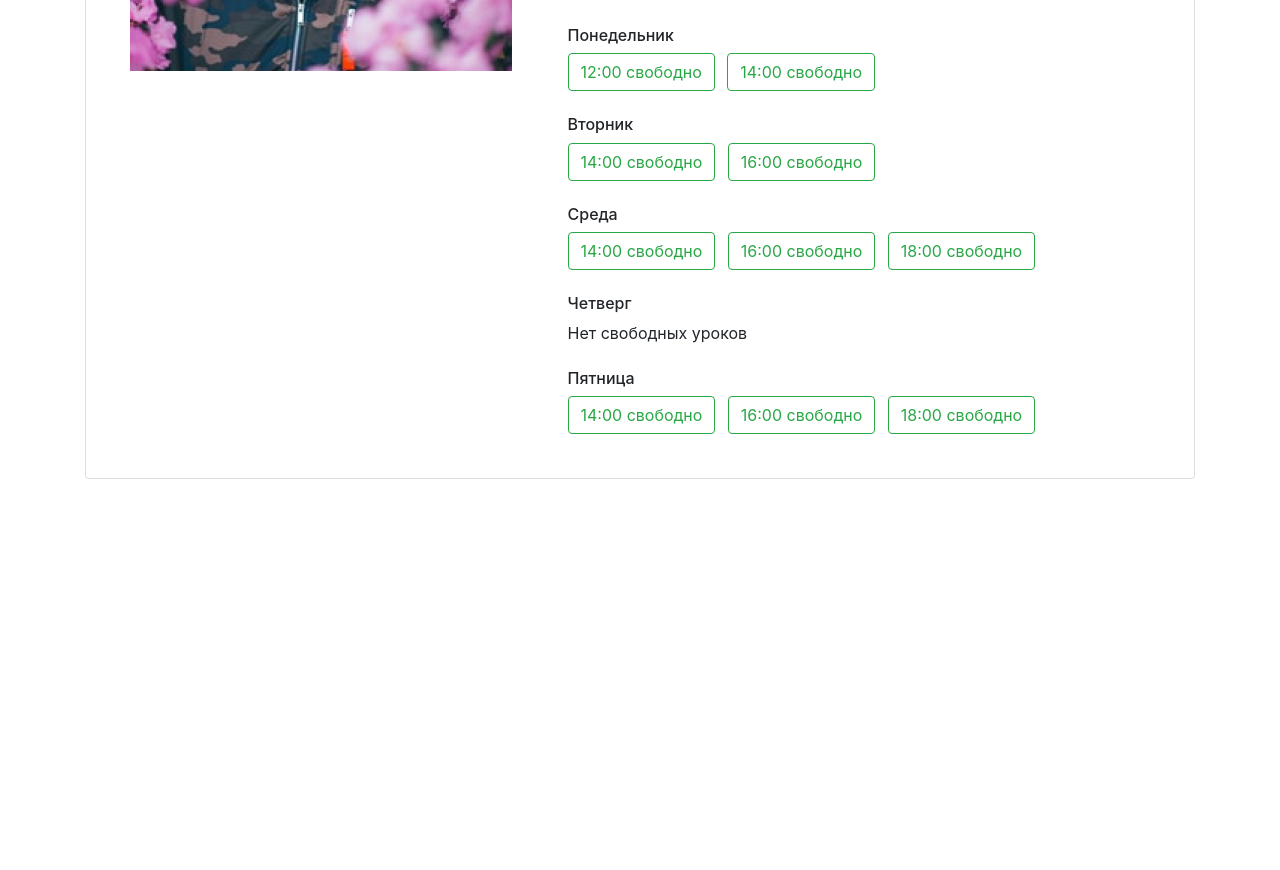
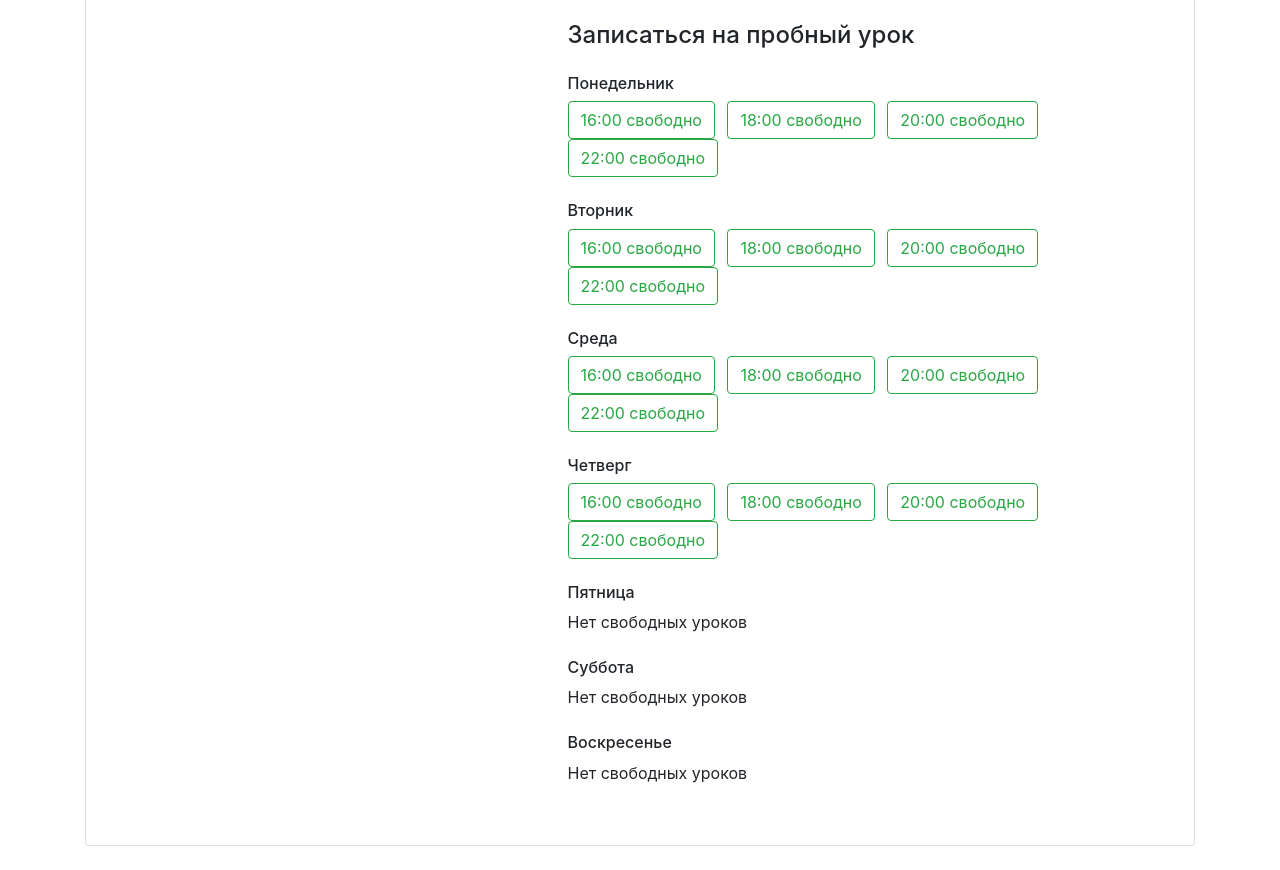
Before and after one commit to ivekhov/stepik-week-03, a Flask app: page /profiles/1 in a window 1280 px wide. Shown: the part 446-1316 px from the top of the page. Before the commit the page ends 925 px from the top, so only its background shows below. Run offline with Flask 2, Linux system fonts and the light colour scheme; some libraries are stand-ins or nearby versions.

Commit message:
Make tutor page (task #4).

```diff
--- a/app.py
+++ b/app.py
@@ -1,6 +1,15 @@
 from flask import Flask, render_template
-import data
+import json
 
+WEEKDAYS = {
+    'mon': 'Понедельник',
+    'tue': 'Вторник',
+    'wed': 'Среда',
+    'thu': 'Четверг',
+    'fri': 'Пятница',
+    'sat': 'Суббота',
+    'sun': 'Воскресенье',
+}
 
 app = Flask(__name__)
 
@@ -18,10 +27,14 @@ def show_all_tutors():
 def find_goal(goal):
     return render_template("goal.html")
 
-
+# ToDo
 @app.route('/profiles/<profile_id>')
 def show_tutor_profile(profile_id):
-    return render_template("profile.html")
+    with open('data_teachers.json', 'r') as data_file:
+        teachers = json.load(data_file)
+
+    return render_template("profile.html", data=teachers[int(profile_id)],
+                           weekdays=WEEKDAYS, profile_id=profile_id)
 
 
 @app.route('/request/')
--- a/data.py
+++ b/data.py
@@ -14,7 +14,7 @@ teachers = [
 
             "mon": {"8:00": False, "10:00": True, "12:00": True, "14:00": False, "16:00": False, "18:00": False,
                     "20:00": False, "22:00": False},
-            "tue": {"8:00": True, "10:00": True, "12:00": False, "14:00": False, "16:00": False, "18:00": False,
+            "tue": {"8:00": False, "10:00": False, "12:00": False, "14:00": False, "16:00": False, "18:00": False,
                     "20:00": False, "22:00": False},
             "wed": {"8:00": True, "10:00": True, "12:00": False, "14:00": False, "16:00": False, "18:00": False,
                     "20:00": False, "22:00": False},
--- a/templates/profile.html
+++ b/templates/profile.html
@@ -33,42 +33,38 @@
     <div class="card my-4 mx-auto">
       <div class="card-body m-2 m-md-4">
         <article class="row">
-          <div class="col-5"><img src="../static/pict 1.png" class="img-fluid" alt=""></div>
+          <div class="col-5"><img src="{{ data['picture'] }}" class="img-fluid" alt=""></div>
           <div class="col-7">
 
             <section class="teacher=info">
-
-              <h1 class="h2">Morris Simmmons</h1>
-              <p><span class="badge badge-secondary mr-2">Для путешествий </span>Рейтинг: 4.8 Ставка: 1200 / час</p>
-              <p>Native English language teacherHi Everyone! My name is Richard; I am a native English speaker. I was born in South Africa, Spent 12 years living in the UK and am now living in Spain. I have a degree in food science, a TEFL certificate and a level 3 in training and education. I worked in cheese manufacturing for many years and have good knowledge of dairy production and food safety topics.</p>
-
+              <h1 class="h2">{{ data['name'] }}</h1>
+              <p>
+                {% for item in data['goals']:  %}
+                  <span class="badge badge-secondary mr-2">{{ item }}</span>
+                {% endfor %}
+                Рейтинг: {{ data['rating'] }} Ставка: {{ data['price'] }} / час
+              </p>
+              <p>{{ data['about'] }}</p>
             </section>
 
             <section class="available">
-
               <h4 class="mb-4 mt-5">Записаться на пробный урок</h4>
 
-              <h6 class="mt-4">Понедельник</h6>
-              <a href="#" class="btn btn-outline-success mr-2">12:00 свободно</a>
-              <a href="#" class="btn btn-outline-success  mr-2">14:00 свободно</a>
+              {% for day in data['free'] %}
+                <h6 class="mt-4">{{ weekdays[day] }}</h6>
+                {% for key, value in data['free'][day].items(): %}
 
-              <h6 class="mt-4">Вторник</h6>
-              <a href="#" class="btn btn-outline-success  mr-2">14:00 свободно</a>
-              <a href="#" class="btn btn-outline-success  mr-2">16:00 свободно</a>
+                  {% if value == True: %}
+                    <a href="/booking/{{profile_id}}/{{day}}/{{key[:2]}}" class="btn btn-outline-success mr-2">{{ key }} свободно</a>
+                  {% endif %}
 
-              <h6 class="mt-4">Среда</h6>
-              <a href="#" class="btn btn-outline-success  mr-2">14:00 свободно</a>
-              <a href="#" class="btn btn-outline-success  mr-2">16:00 свободно</a>
-              <a href="#" class="btn btn-outline-success  mr-2">18:00 свободно</a>
+                {% endfor %}
 
-              <h6 class="mt-4">Четверг</h6>
+                {% if True not in data['free'][day].values(): %}
+                  <p>Нет свободных уроков</p>
+                {% endif %}
 
-              <p>Нет свободных уроков</p>
-
-              <h6 class="mt-4">Пятница</h6>
-              <a href="#" class="btn btn-outline-success  mr-2">14:00 свободно</a>
-              <a href="#" class="btn btn-outline-success  mr-2">16:00 свободно</a>
-              <a href="#" class="btn btn-outline-success  mr-2">18:00 свободно</a>
+              {% endfor %}
 
             </section>
 
```
Also changed, not shown: data_teachers.json (+1 -1 lines).
